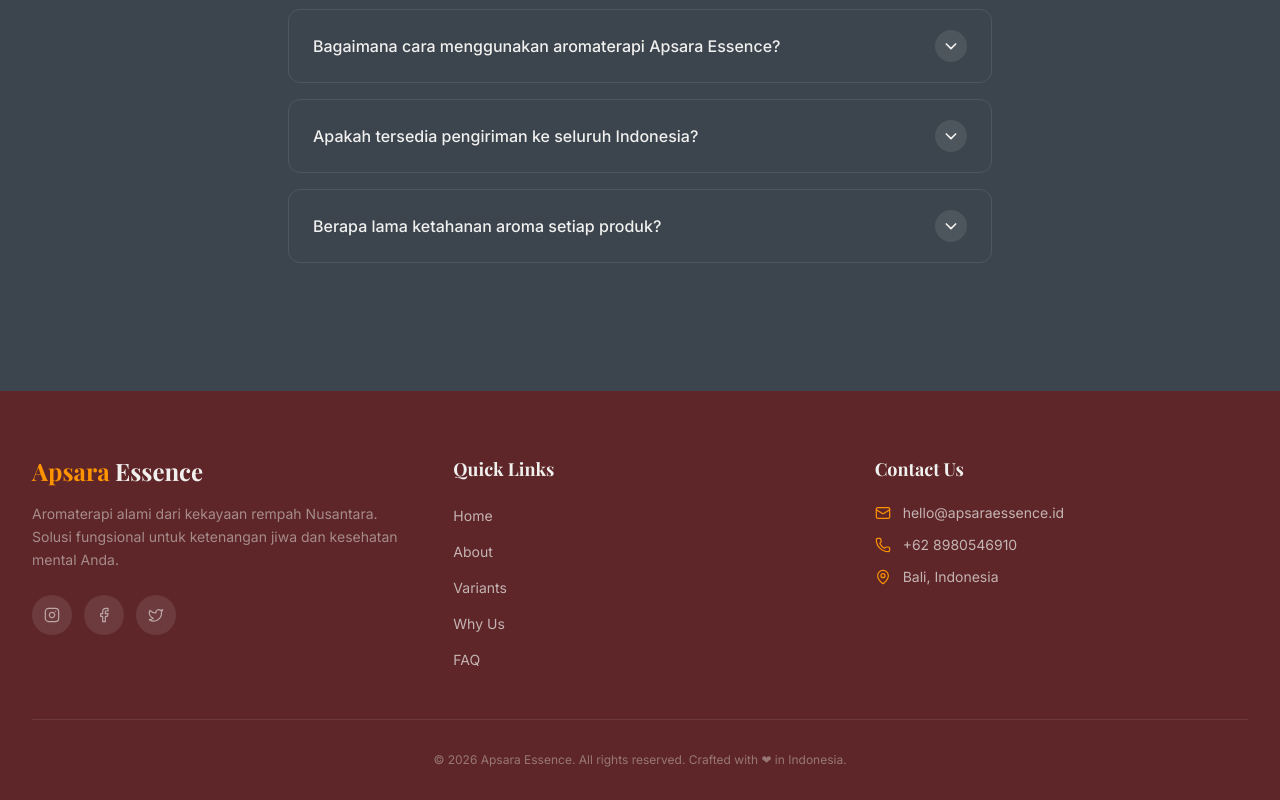
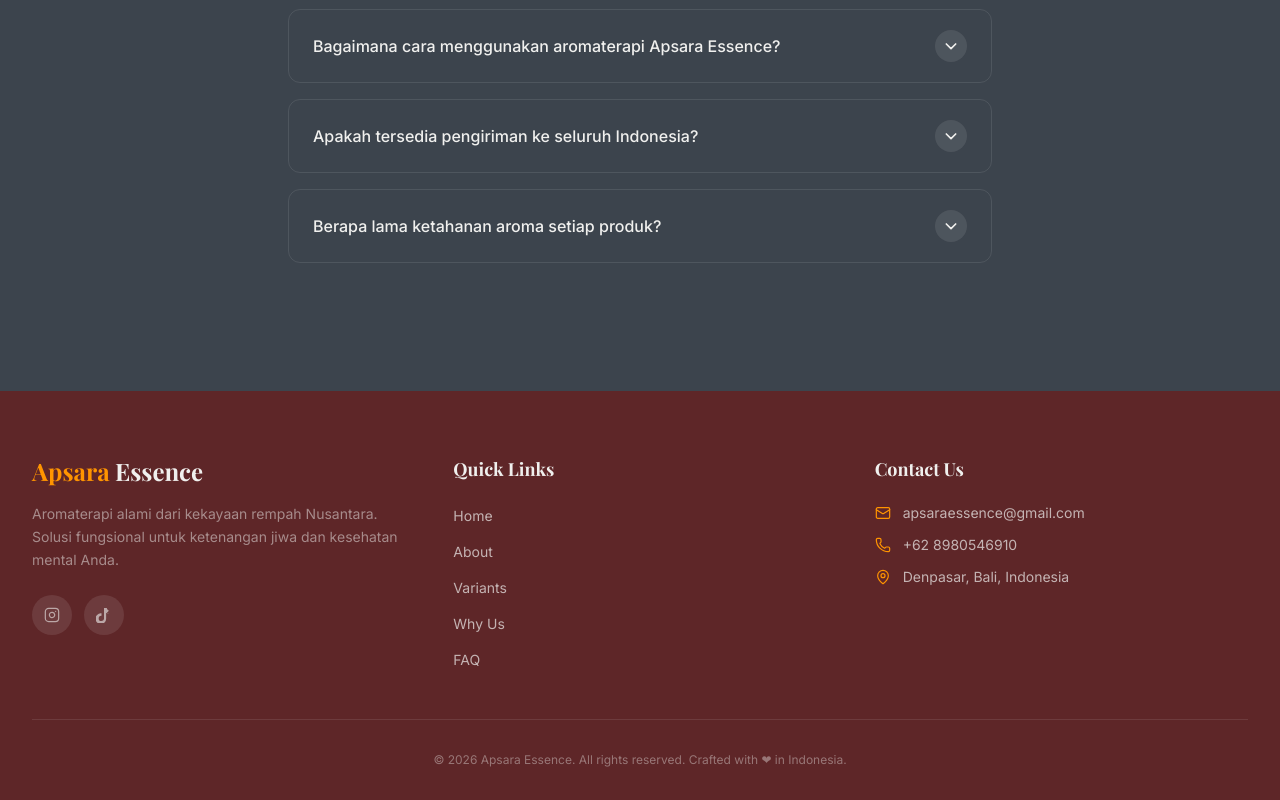
Before and after one commit to ArikusumaWardana/Apsara-Essence, a Vue app: page / in a window 1280 px wide. Shown: the part 3937-4737 px from the top of the page. Built offline with nearby package versions, Linux system fonts and the light colour scheme; a web font is replaced by a local one.

Commit message:
fix: Update contact information and add TikTok link in FooterSection component

```diff
--- a/src/components/FooterSection.vue
+++ b/src/components/FooterSection.vue
@@ -48,7 +48,7 @@
           <ul class="space-y-3 text-sm">
             <li class="flex items-start gap-3">
               <Mail class="w-4 h-4 mt-0.5 text-marigold flex-shrink-0" :stroke-width="1.8" />
-              <span>hello@apsaraessence.id</span>
+              <span>apsaraessence@gmail.com</span>
             </li>
             <li class="flex items-start gap-3">
               <Phone class="w-4 h-4 mt-0.5 text-marigold flex-shrink-0" :stroke-width="1.8" />
@@ -56,7 +56,7 @@
             </li>
             <li class="flex items-start gap-3">
               <MapPin class="w-4 h-4 mt-0.5 text-marigold flex-shrink-0" :stroke-width="1.8" />
-              <span>Bali, Indonesia</span>
+              <span>Denpasar, Bali, Indonesia</span>
             </li>
           </ul>
         </div>
@@ -74,7 +74,7 @@
 
 <script setup>
 import { Facebook, Instagram, Mail, MapPin, Phone, Twitter } from 'lucide-vue-next'
-import { computed } from 'vue'
+import { computed, h } from 'vue'
 import { useI18n } from '../composables/useI18n'
 
 const { t } = useI18n()
@@ -92,9 +92,17 @@
   { id: 'faq', label: t('nav.faq') },
 ])
 
+const TikTok = {
+  render: () =>
+    h('svg', { xmlns: 'http://www.w3.org/2000/svg', viewBox: '0 0 24 24', fill: 'currentColor' }, [
+      h('path', {
+        d: 'M19.321 5.562a5.122 5.122 0 0 1-.443-.258 6.228 6.228 0 0 1-1.137-.966c-.849-.849-1.295-1.92-1.629-3.008H12v16.588a3.982 3.982 0 0 1-3.986 3.158 3.982 3.982 0 0 1-3.987-3.987 3.982 3.982 0 0 1 4.229-3.971V9.548a7.948 7.948 0 0 0-1.047-.069 7.98 7.98 0 0 0-7.98 7.98 7.98 7.98 0 0 0 7.98 7.981 7.98 7.98 0 0 0 7.979-7.98V8.708a10.158 10.158 0 0 0 5.825 1.822V10.59a6.132 6.132 0 0 1-3.142-.904 6.155 6.155 0 0 1-1.494-1.123z',
+      }),
+    ]),
+}
+
 const socials = [
   { name: 'Instagram', icon: Instagram, url: 'https://instagram.com' },
-  { name: 'Facebook', icon: Facebook, url: 'https://facebook.com' },
-  { name: 'Twitter', icon: Twitter, url: 'https://twitter.com' },
+  { name: 'TikTok', icon: TikTok, url: 'https://www.tiktok.com/@apsaraessence_' },
 ]
 </script>
```
